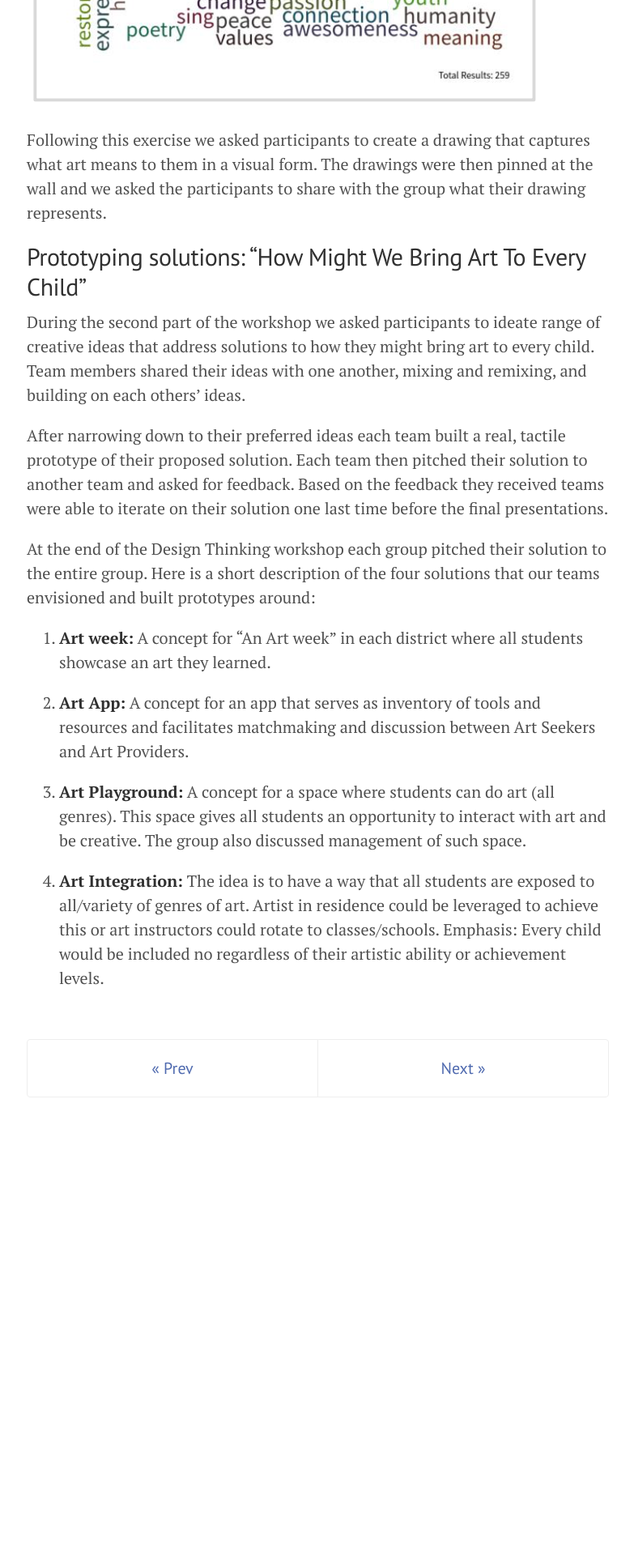
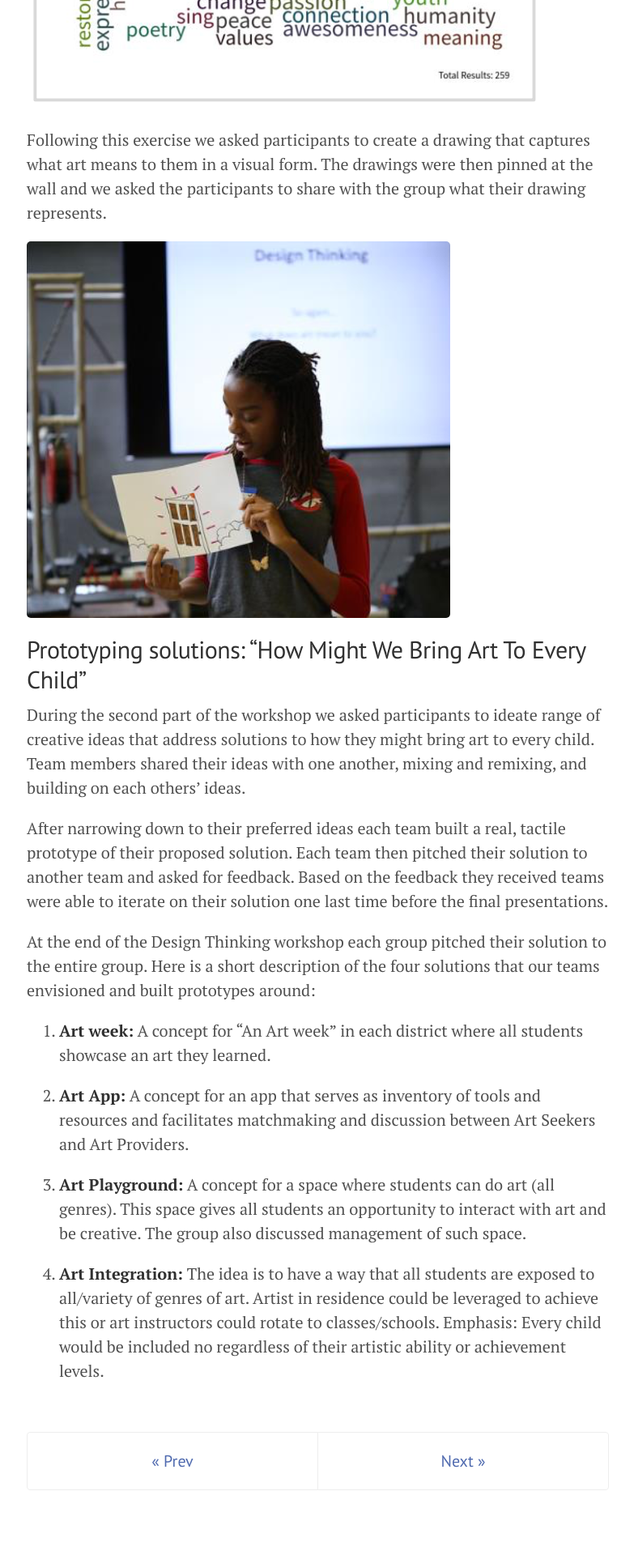
Before and after one commit to code4sac/sacarts4ALL, a Jekyll site: the page built from 5_design_thinking.md, in a window 1280 px wide. Shown: the part 1250-3170 px from the top of the page at 81% size, without its empty margins (247-1030 px from the left). Built offline with Jekyll 4.4.1, drawn with Linux system fonts in a browser that asks for light colours; before the commit the page ends 2685 px from its top, so only the background shows below that.

Commit message:
added photo

```diff
--- a/5_design_thinking.md
+++ b/5_design_thinking.md
@@ -31,6 +31,8 @@ in size are the words that were submitted more frequently.
 Following this exercise we asked participants to create a drawing that captures what art means to
 them in a visual form. The drawings were then pinned at the wall and we asked the participants
 to share with the group what their drawing represents.
+
+![SacArts4ALL]({{ site.baseurl }}/assets/images/NELP_photo1.png "participant presenting drawing")
 
 ## Prototyping solutions: “How Might We Bring Art To Every Child”
 During the second part of the workshop we asked participants to ideate range of creative ideas
```
